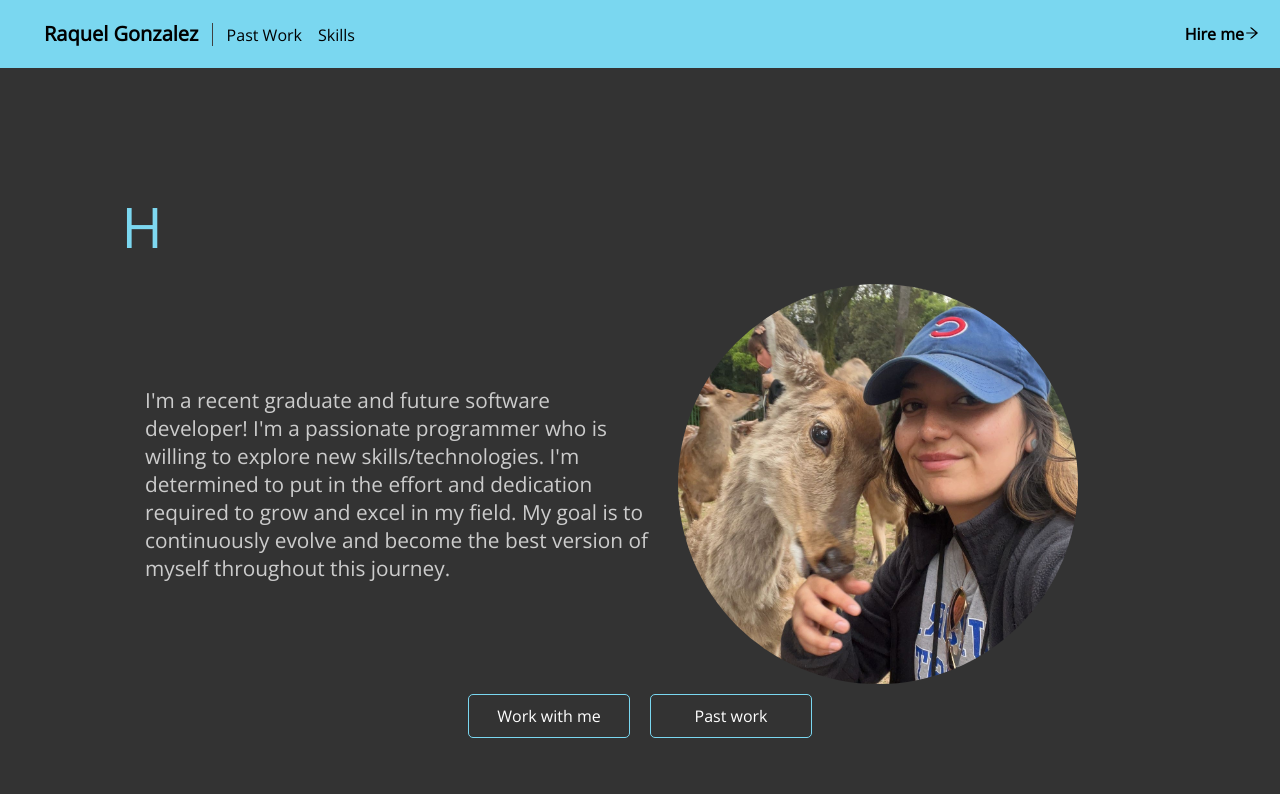
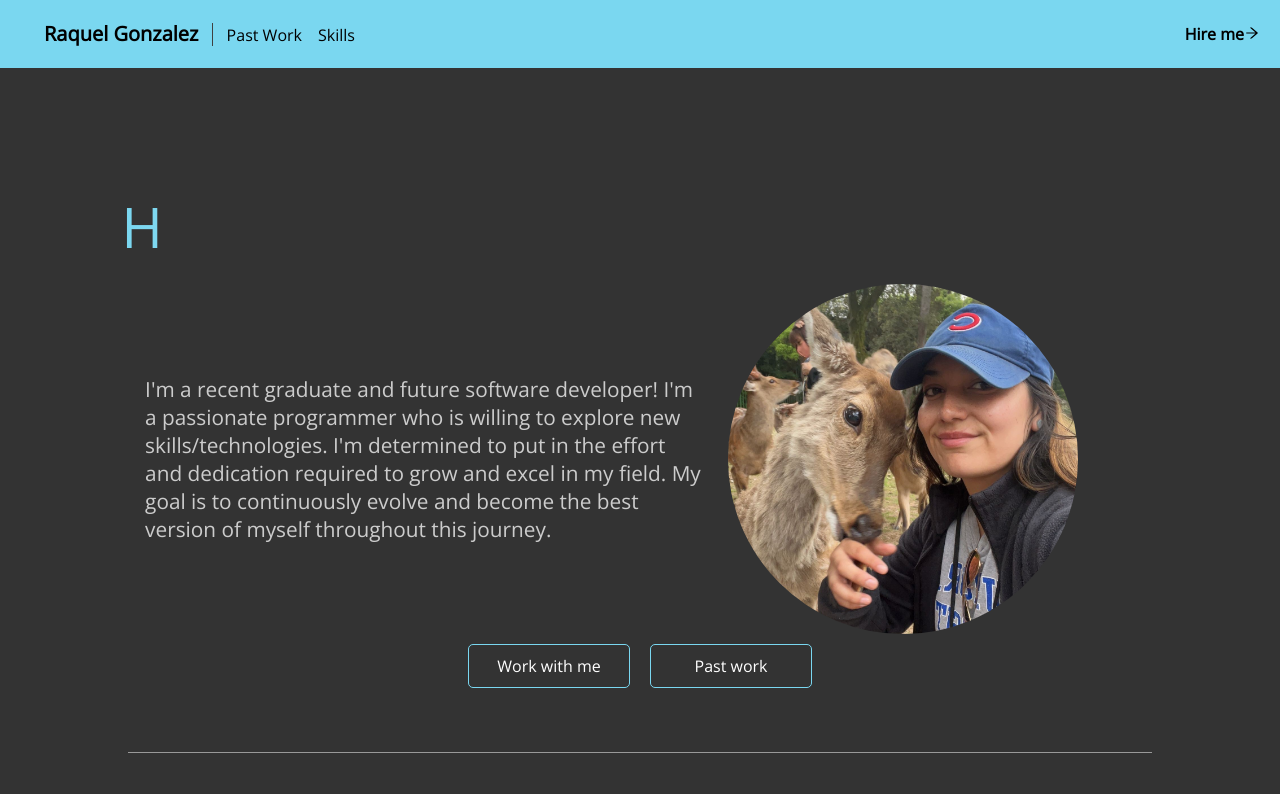
Before and after one commit to xkellss/Portfolio, a React (Create React App) app in the folder my-app/: page / in a window 1280 px wide. Shown: the top 794 px of the page. Built offline with nearby package versions, Linux system fonts and the light colour scheme.

Commit message:
forms
Forms work

```diff
--- a/my-app/src/components/About.module.css
+++ b/my-app/src/components/About.module.css
@@ -24,10 +24,10 @@
 
 .image img {
     border-radius: 50%;
-    width: 400px;
-    height: 400px;
+    width: 350px;
+    height: 350px;
 }
-@media (max-width: 968px) {
+@media (max-width: 1000px) {
     .image img, img {
         width: 200px;
         height: 200px;
--- a/my-app/src/components/Contact.js
+++ b/my-app/src/components/Contact.js
@@ -10,6 +10,7 @@ function Contact(){
     const [email, setEmail] = useState("");
     const [message, setMessage] = useState("");
 
+    //For custom thank you page
     // function handleSubmit(e){
     //     e.preventDefault();
     //     const myForm = e.target;
@@ -23,9 +24,6 @@ function Contact(){
     //         .then(() => alert("Thank you for your submission"))
     //         .catch((error) => alert(error));
     // }
-    // document
-    //     .querySelector("form")
-    //     .addEventListener("submit", handleSubmit);
 
     return(
         <section id="contact">
--- a/my-app/src/components/Nav.module.css
+++ b/my-app/src/components/Nav.module.css
@@ -14,7 +14,7 @@
     flex-direction: row;
     align-items: center;
 }
-@media (max-width: 390px) {
+@media (max-width: 451px) {
     .navContainer {
         padding: 0.75rem;
     }
```
